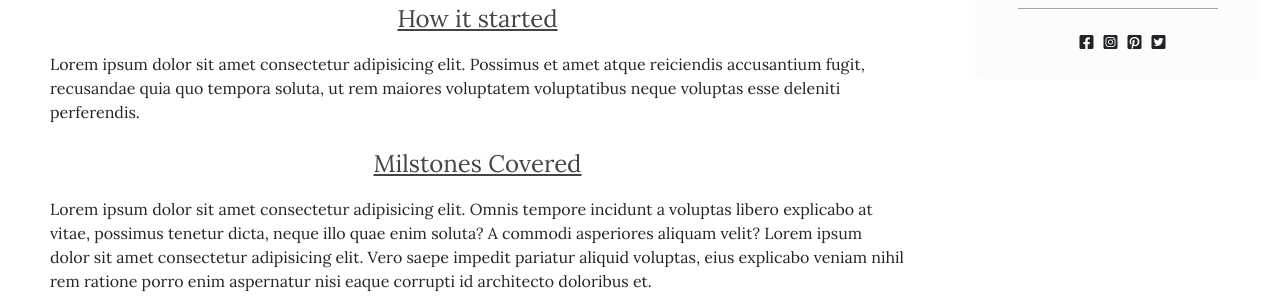
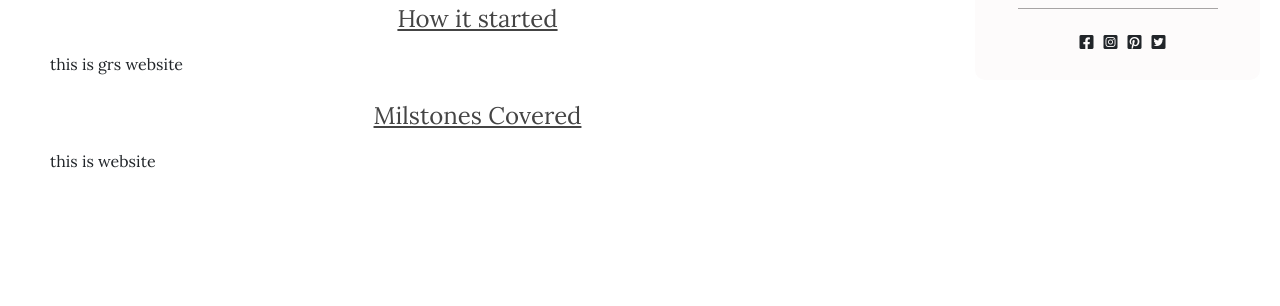
Before and after one commit to grs-bits/grs-bits.github.io, a React (Create React App) app: page /about in a window 1280 px wide. Shown: the part 812-1118 px from the top of the page. After the commit the page ends 1001 px from the top, so only its background shows below. Built offline with nearby package versions, Linux system fonts and the light colour scheme.

Commit message:
changed in about

```diff
--- a/src/pages/about/About.jsx
+++ b/src/pages/about/About.jsx
@@ -14,19 +14,11 @@ export const About = () => {
         <br />
         <h4 className="aboutSubhead">How it started</h4>
         <p>
-          Lorem ipsum dolor sit amet consectetur adipisicing elit. Possimus et
-          amet atque reiciendis accusantium fugit, recusandae quia quo tempora
-          soluta, ut rem maiores voluptatem voluptatibus neque voluptas esse
-          deleniti perferendis.
+         this is grs website
         </p>
         <h4 className="aboutSubhead">Milstones Covered</h4>
         <p>
-          Lorem ipsum dolor sit amet consectetur adipisicing elit. Omnis tempore
-          incidunt a voluptas libero explicabo at vitae, possimus tenetur dicta,
-          neque illo quae enim soluta? A commodi asperiores aliquam velit? Lorem
-          ipsum dolor sit amet consectetur adipisicing elit. Vero saepe impedit
-          pariatur aliquid voluptas, eius explicabo veniam nihil rem ratione
-          porro enim aspernatur nisi eaque corrupti id architecto doloribus et.
+          this is website
         </p>
       </div>
       <Sidebar />
```
